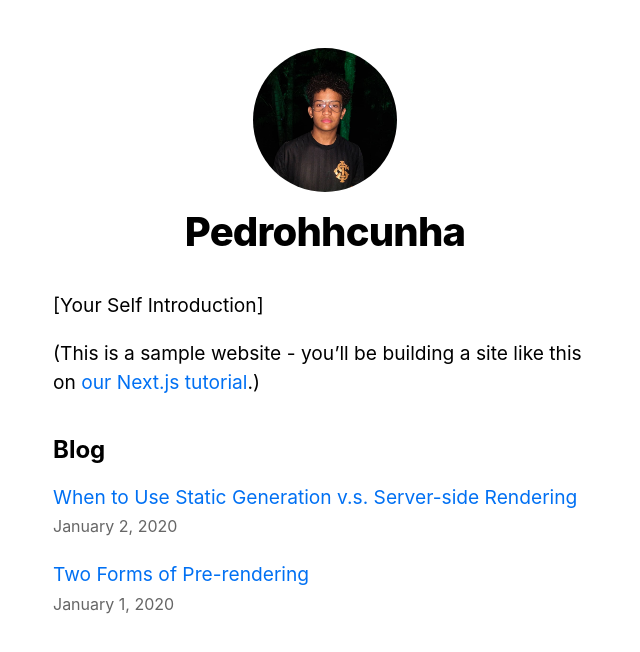
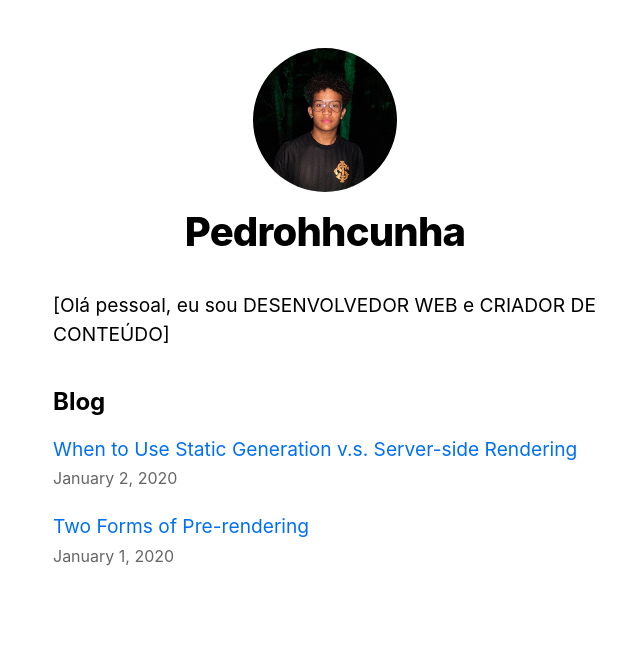
Before and after one commit to pedrohhcunha/next-blog, a Next.js app: page / in a window 1280 px wide. Shown: the top 652 px of the page, without its empty margins (315-955 px from the left). Built offline with nearby package versions, Linux system fonts and the light colour scheme.

Commit message:
Alterando BIO

```diff
--- a/pages/index.js
+++ b/pages/index.js
@@ -12,11 +12,7 @@
         <title>{siteTitle}</title>
       </Head>
       <section className={utilStyles.headingMd}>
-        <p>[Your Self Introduction]</p>
-        <p>
-          (This is a sample website - you’ll be building a site like this on{' '}
-          <a href="https://nextjs.org/learn">our Next.js tutorial</a>.)
-        </p>
+        <p>[Olá pessoal, eu sou DESENVOLVEDOR WEB e CRIADOR DE CONTEÚDO]</p>
       </section>
       <section className={`${utilStyles.headingMd} ${utilStyles.padding1px}`}>
         <h2 className={utilStyles.headingLg}>Blog</h2>
```
